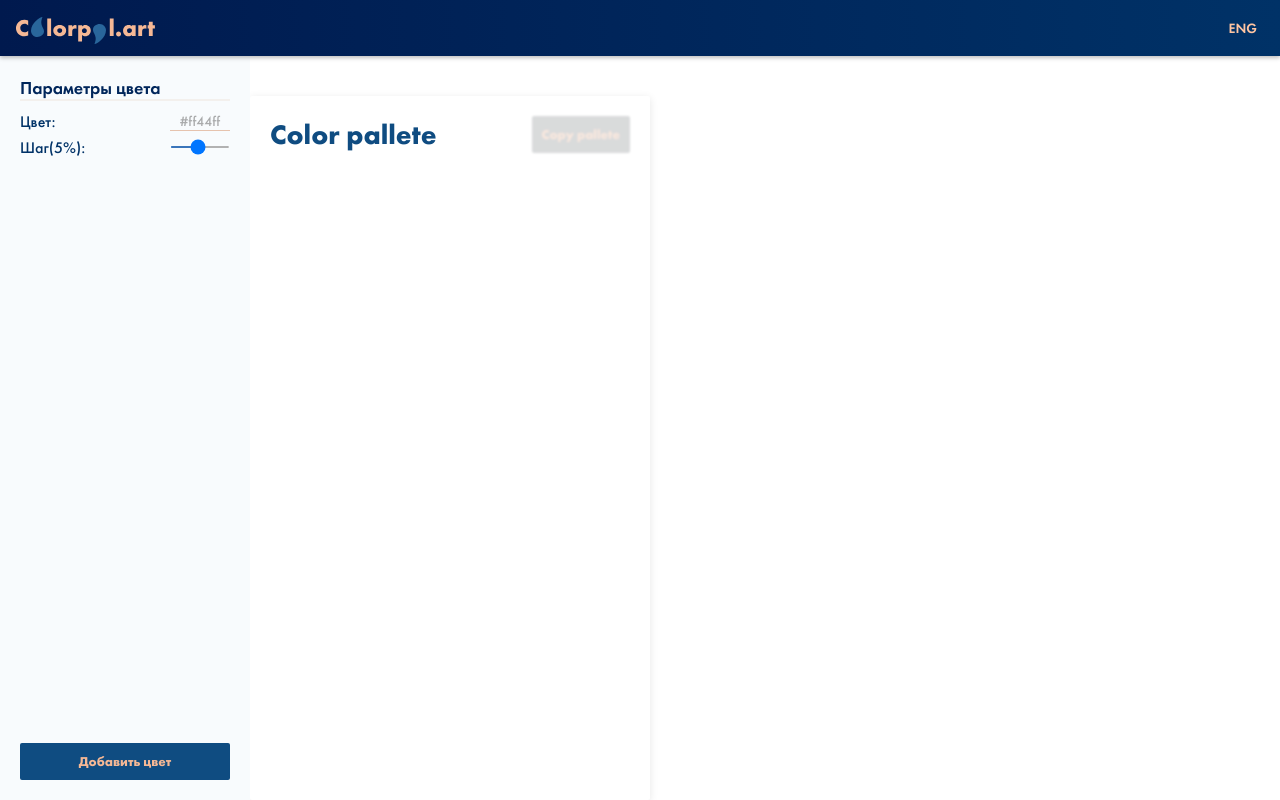
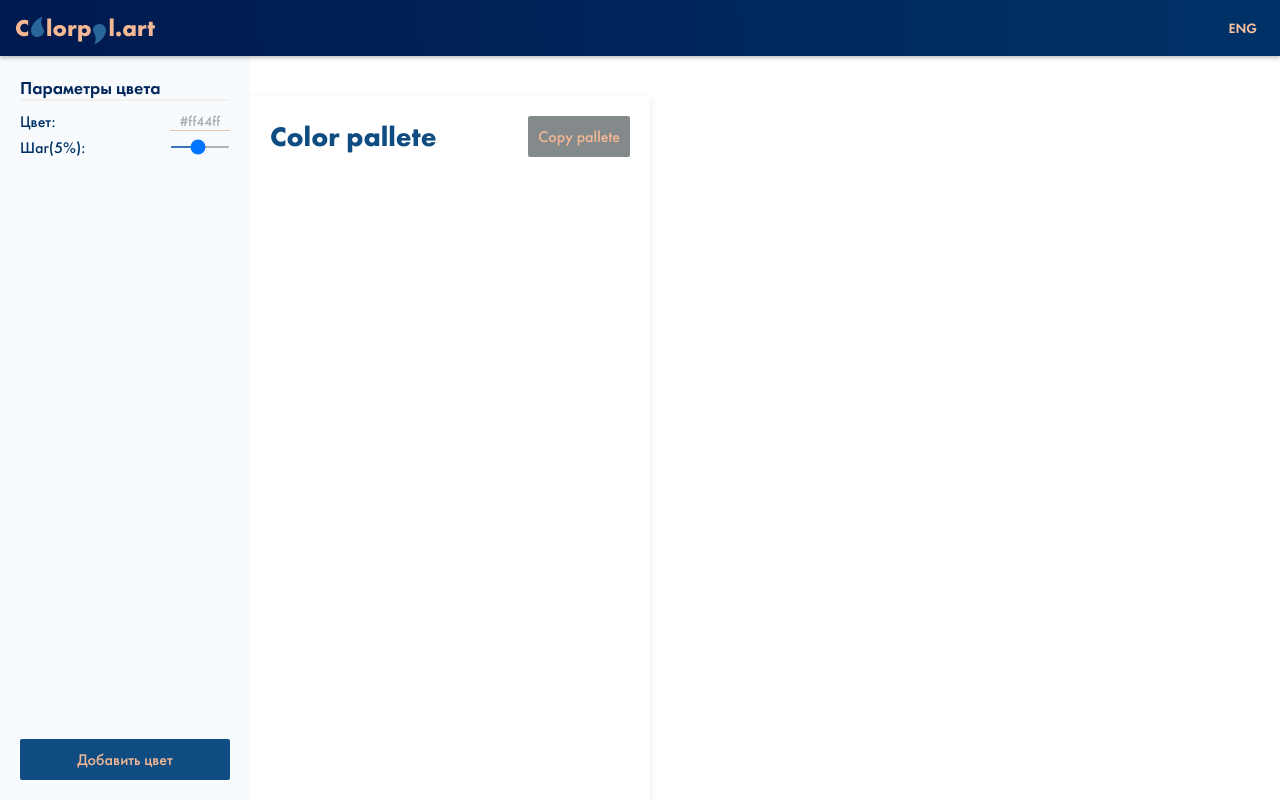
Before and after one commit to BurningCircle/colorpal.art, a React app: page / in a window 1280 px wide. Built offline with nearby package versions, Linux system fonts and the light colour scheme.

Commit message:
ref: base button refactor

```diff
--- a/src/components/buttons/_base_button.sass
+++ b/src/components/buttons/_base_button.sass
@@ -1,24 +1,23 @@
 @import "../../sass/variables"
 
 .base-button
-  background-color: $primaryColor
+  background-color: primaryColor(500)
   border: none
   outline: none
   padding: 10px
   border-radius: $borderRadius
   color: $secondaryColor
-  font-weight: bold
+  font-weight: 500
+  font-size: 16px
   cursor: pointer
   transition: .1s
 
   &:hover
-    background-color: darken($primaryColor, 5)
+    background-color: primaryColor(600)
 
   &:active
-    background-color: darken($primaryColor, 10)
+    background-color: primaryColor(700)
 
   &:disabled
     background-color: $disabledColor
-    filter: blur(1px)
-    opacity: .3
     cursor: not-allowed
```
